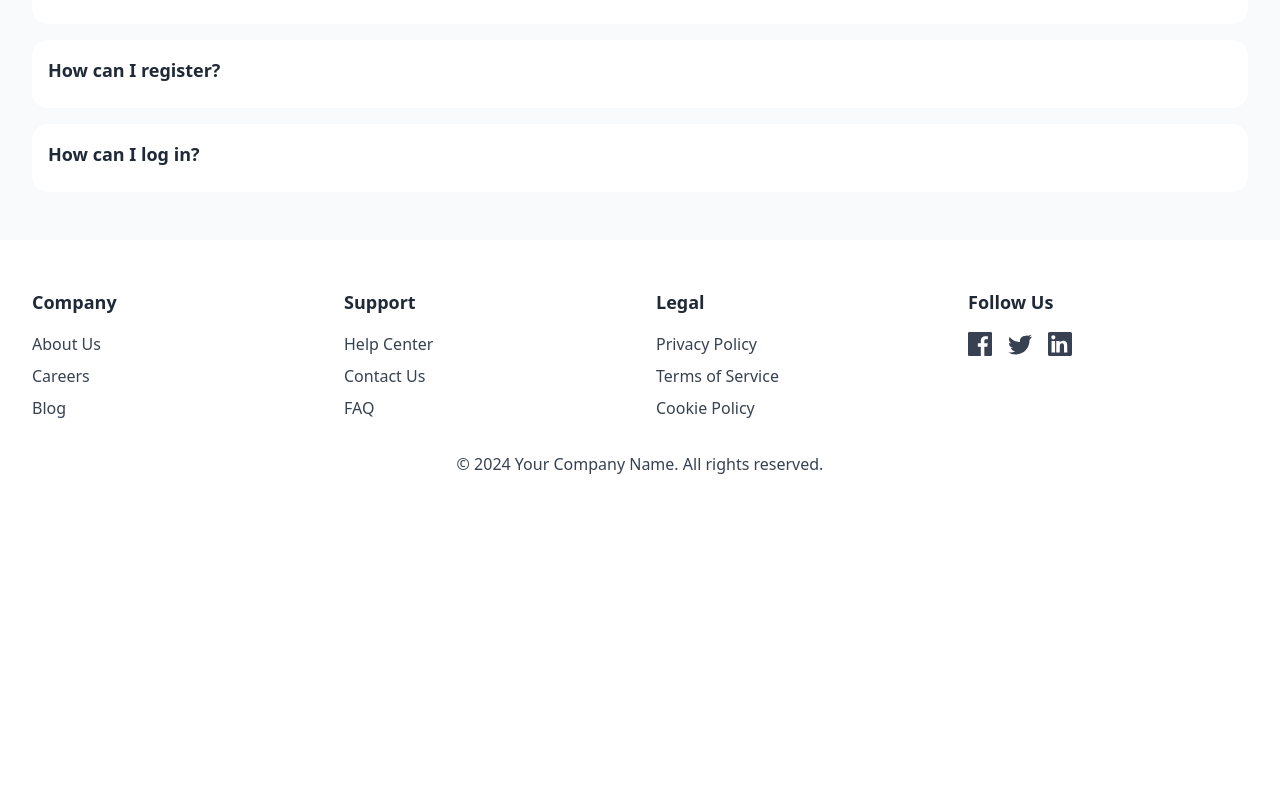
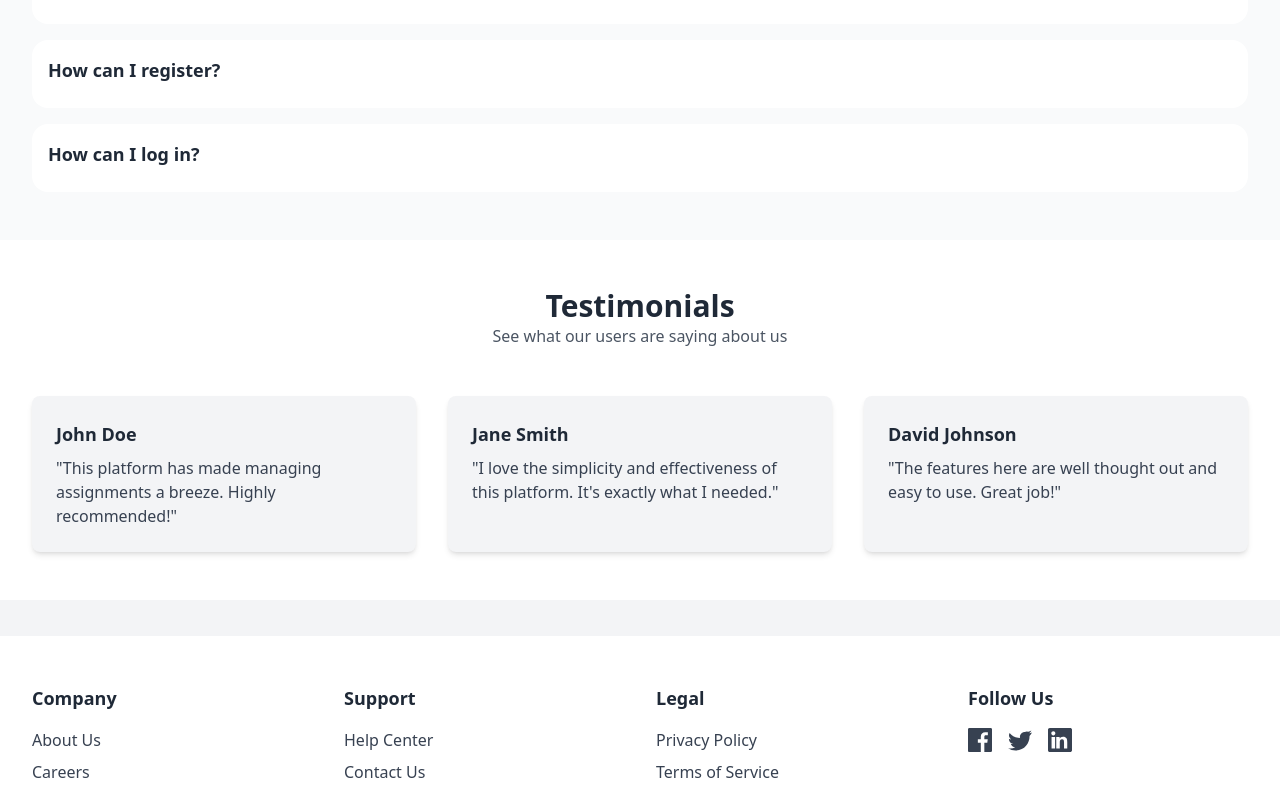
Before and after one commit to MILON-2377/online-group-study, a React (Vite) app: page / in a window 1280 px wide. Shown: the part 848-1644 px from the top of the page. Before the commit the page ends 1388 px from the top, so only its background shows below. Built offline with nearby package versions, Linux system fonts and the light colour scheme; no server answers.

Commit message:
some animation included to the features section and also added testimonial section to the home page

```diff
--- a/package.json
+++ b/package.json
@@ -10,6 +10,7 @@
     "preview": "vite preview"
   },
   "dependencies": {
+    "animate.css": "^4.1.1",
     "axios": "^1.6.8",
     "firebase": "^10.12.0",
     "localforage": "^1.10.0",
--- a/src/Pages/Home/Home.jsx
+++ b/src/Pages/Home/Home.jsx
@@ -1,3 +1,6 @@
+import "animate.css/animate.min.css";
+import TestimonialsSection from "./HomeComponents/TestimonialSection";
+
 const Home = () => {
   return (
     <div>
@@ -20,27 +23,27 @@ const Home = () => {
               <h2 className="text-3xl font-bold">Features</h2>
             </div>
             <div className="grid grid-cols-1 md:grid-cols-2 lg:grid-cols-3 gap-8">
-              <div className="bg-white p-6 rounded-lg shadow-md">
+              <div className="bg-white p-6 rounded-lg shadow-md animate__animated animate__fadeInUp">
                 <h3 className="text-xl font-bold mb-2">Feature One</h3>
                 <p className="text-gray-700">Description of feature one.</p>
               </div>
-              <div className="bg-white p-6 rounded-lg shadow-md">
+              <div className="bg-white p-6 rounded-lg shadow-md animate__animated animate__fadeInUp animate__delay-1s">
                 <h3 className="text-xl font-bold mb-2">Feature Two</h3>
                 <p className="text-gray-700">Description of feature two.</p>
               </div>
-              <div className="bg-white p-6 rounded-lg shadow-md">
+              <div className="bg-white p-6 rounded-lg shadow-md animate__animated animate__fadeInUp animate__delay-2s">
                 <h3 className="text-xl font-bold mb-2">Feature Three</h3>
                 <p className="text-gray-700">Description of feature three.</p>
               </div>
-              <div className="bg-white p-6 rounded-lg shadow-md">
+              <div className="bg-white p-6 rounded-lg shadow-md animate__animated animate__fadeInUp animate__delay-3s">
                 <h3 className="text-xl font-bold mb-2">Feature Four</h3>
                 <p className="text-gray-700">Description of feature four.</p>
               </div>
-              <div className="bg-white p-6 rounded-lg shadow-md">
+              <div className="bg-white p-6 rounded-lg shadow-md animate__animated animate__fadeInUp animate__delay-4s">
                 <h3 className="text-xl font-bold mb-2">Feature Five</h3>
                 <p className="text-gray-700">Description of feature five.</p>
               </div>
-              <div className="bg-white p-6 rounded-lg shadow-md">
+              <div className="bg-white p-6 rounded-lg shadow-md animate__animated animate__fadeInUp animate__delay-5s">
                 <h3 className="text-xl font-bold mb-2">Feature Six</h3>
                 <p className="text-gray-700">Description of feature six.</p>
               </div>
@@ -103,6 +106,10 @@ const Home = () => {
           </div>
         </section>
 
+        {/* testimonial section */}
+        <div className="mb-9">
+          <TestimonialsSection></TestimonialsSection>
+        </div>
         {/* Footer */}
         <footer className="bg-white min-h-[300px] w-full">
           <div className="max-w-7xl mx-auto px-4 sm:px-6 lg:px-8 py-12">
--- /dev/null
+++ b/src/Pages/Home/HomeComponents/TestimonialSection.jsx
@@ -0,0 +1,69 @@
+import "animate.css/animate.min.css";
+import { useEffect } from "react";
+
+const TestimonialsSection = () => {
+  useEffect(() => {
+    // Function to animate elements when they become visible
+    const handleIntersection = (entries, observer) => {
+      entries.forEach((entry) => {
+        if (entry.isIntersecting) {
+          entry.target.classList.add("animate__animated", "animate__fadeInUp");
+          observer.unobserve(entry.target);
+        }
+      });
+    };
+
+    // Create a new Intersection Observer
+    const observer = new IntersectionObserver(handleIntersection, {
+      root: null, // viewport
+      rootMargin: "0px",
+      threshold: 0.2, // trigger animation when 20% of the element is visible
+    });
+
+    // Observe the testimonials section
+    observer.observe(document.querySelector(".testimonials-section"));
+
+    // Cleanup observer on component unmount
+    return () => {
+      observer.disconnect();
+    };
+  }, []); // Run effect only once on component mount
+
+  return (
+    <section className="bg-white py-12 testimonials-section">
+      <div className="max-w-7xl mx-auto px-4 sm:px-6 lg:px-8">
+        <div className="text-center mb-12">
+          <h2 className="text-3xl font-bold">Testimonials</h2>
+          <p className="text-gray-600">
+            See what our users are saying about us
+          </p>
+        </div>
+        <div className="grid grid-cols-1 md:grid-cols-2 lg:grid-cols-3 gap-8">
+          <div className="bg-gray-100 p-6 rounded-lg shadow-md">
+            <div className="text-lg font-bold mb-2">John Doe</div>
+            <p className="text-gray-700">
+              "This platform has made managing assignments a breeze. Highly
+              recommended!"
+            </p>
+          </div>
+          <div className="bg-gray-100 p-6 rounded-lg shadow-md">
+            <div className="text-lg font-bold mb-2">Jane Smith</div>
+            <p className="text-gray-700">
+              "I love the simplicity and effectiveness of this platform. It's
+              exactly what I needed."
+            </p>
+          </div>
+          <div className="bg-gray-100 p-6 rounded-lg shadow-md">
+            <div className="text-lg font-bold mb-2">David Johnson</div>
+            <p className="text-gray-700">
+              "The features here are well thought out and easy to use. Great
+              job!"
+            </p>
+          </div>
+        </div>
+      </div>
+    </section>
+  );
+};
+
+export default TestimonialsSection;
```
Also changed, not shown: 1 other file (tests, documents, lock files or other folders).
